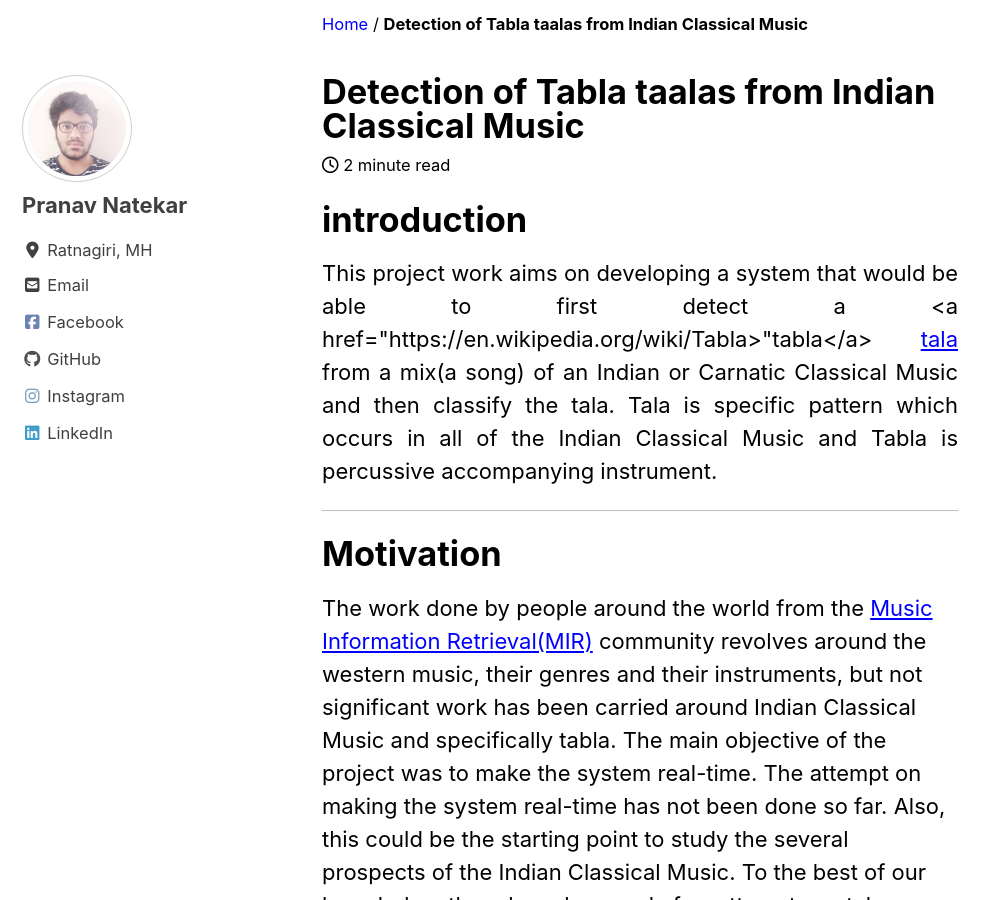
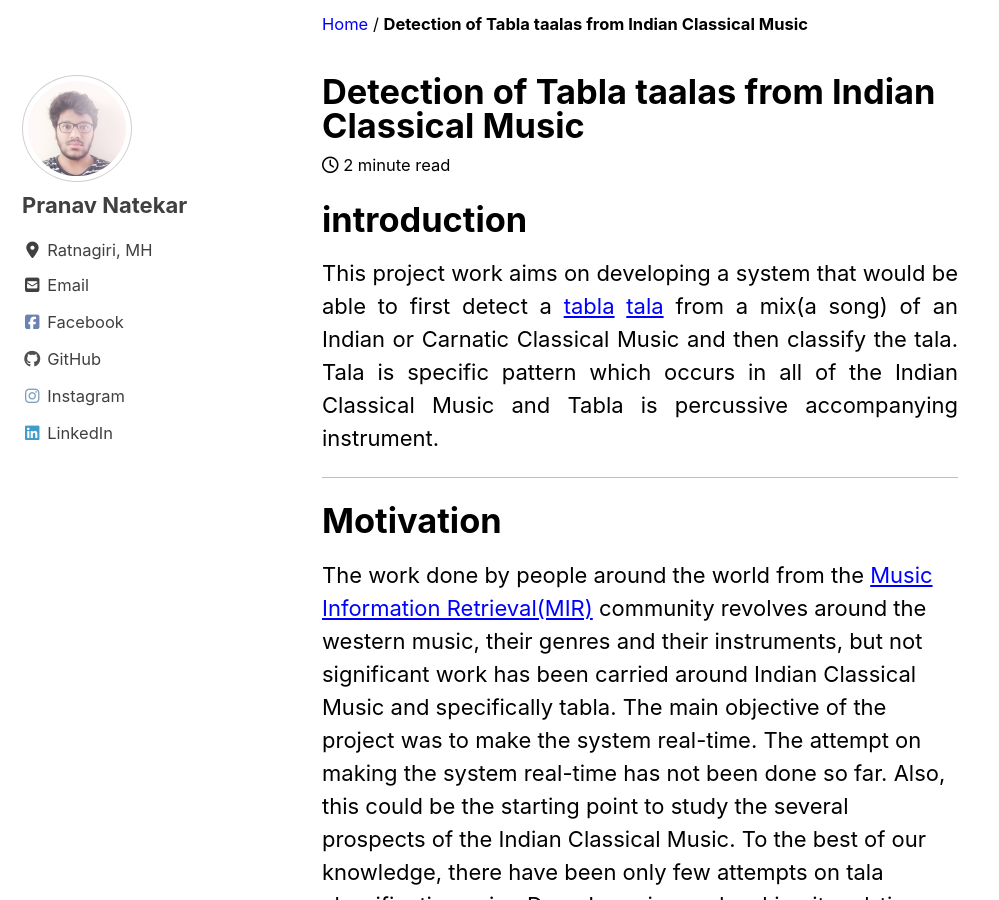
Before and after one commit to pranav6670/pranav6670.github.io, a Jekyll site: the page built from _posts/2019-06-29-taaladetection.md, in a window 1280 px wide and 900 px high, scrolled down 871 px. Shown: the whole window, without its empty margins (0-999 px from the left). Built offline with Jekyll 4.4.1, drawn with Linux system fonts in a browser that asks for light colours; cached includes are drawn as plain includes; nearby versions of some CDN libraries.

Commit message:
Minor changes

```diff
--- a/_posts/2019-06-29-taaladetection.md
+++ b/_posts/2019-06-29-taaladetection.md
@@ -11,9 +11,7 @@ mathjax: true
 # introduction
 
 <div style="text-align: justify">
-This project work aims on developing a system that would be able to first detect a
-<a href="https://en.wikipedia.org/wiki/Tabla>"tabla</a>
-<a href="https://en.wikipedia.org/wiki/Tala_(music)">tala</a>
+This project work aims on developing a system that would be able to first detect a <a href="https://en.wikipedia.org/wiki/Tabla">tabla</a> <a href="https://en.wikipedia.org/wiki/Tala_(music)">tala</a>
 from a mix(a song) of an Indian or Carnatic Classical Music and then classify the tala. Tala is specific pattern which occurs in all of the Indian Classical Music and Tabla is percussive accompanying instrument.
 </div>
 
```
